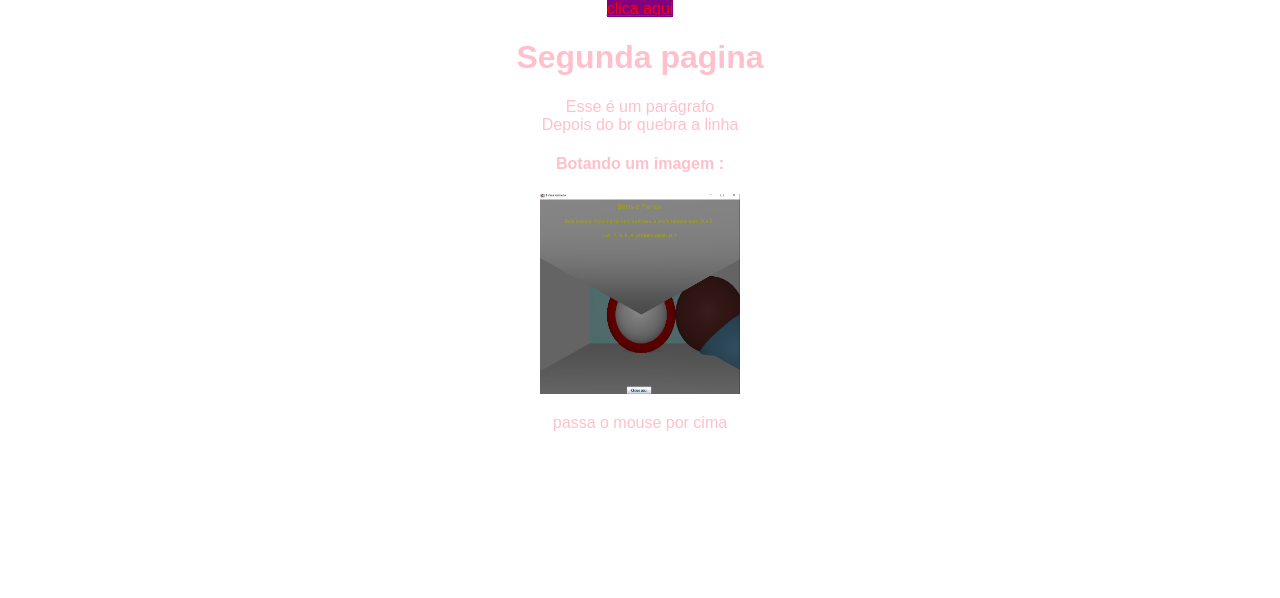
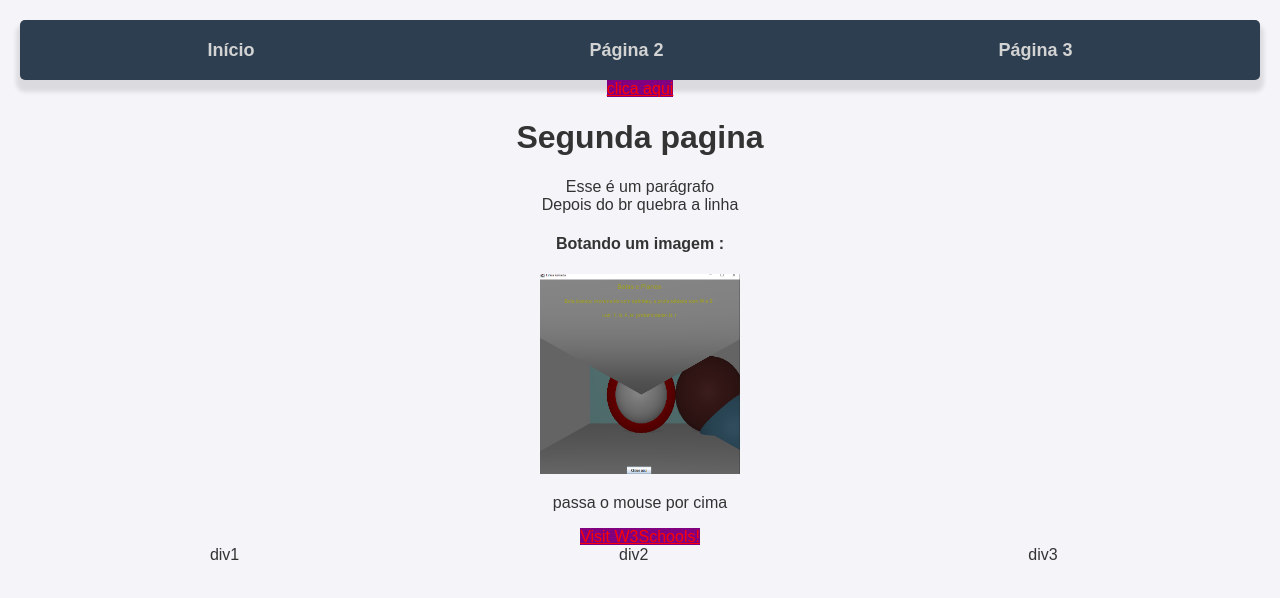
Before and after one commit to Mirkojr/basic-web-app-node, a website: page public/second.html in a window 1280 px wide. Drawn offline with Linux system fonts and the light colour scheme.

Commit message:
mais pratica

```diff
--- a/package.json
+++ b/package.json
@@ -14,5 +14,9 @@
     "cors": "^2.8.5",
     "express": "^4.21.2",
     "sqlite3": "^5.1.7"
+  },
+  "devDependencies": {
+    "@types/body-parser": "^1.19.5",
+    "@types/express": "^5.0.0"
   }
 }
--- a/public/second.html
+++ b/public/second.html
@@ -19,6 +19,12 @@ The href attribute of <a> specifies the URL of the page the link goes to
     <ins> - Inserted text
     <sub> - Subscript text
     <sup> - Superscript text
+
+        for links: target atribute
+        _self - Default. Opens the document in the same window/tab as it was clicked
+        _blank - Opens the document in a new window or tab
+        _parent - Opens the document in the parent frame
+        _top - Opens the document in the full body of the window
 -->
 <html>
 <head lang="pt-br">
@@ -26,13 +32,36 @@ The href attribute of <a> specifies the URL of the page the link goes to
     <meta name="viewport" content = "width=device-width, initial-scale=1.0">
     <title>Segunda pagina</title>
     <link rel="stylesheet" href = "styleSecond.css">
+    <link rel="stylesheet" href="style3.css">
+    <style>
+        div.mycontainer {
+          width:100%;
+          overflow:auto;
+        }
+        div.mycontainer div {
+          width:33%;
+          float:left;
+        }
+        </style>
 </head>
 <body>
+  <div class="barra-superior">
+    <a href="index.html" class="link">Início</a>
+    <a href="second.html" class="link">Página 2</a>
+    <a href="third.html" class="link">Página 3</a>
+  </div>
     <a href="https://www.w3schools.com">clica aqui</a>
     <h1>Segunda pagina </h1>
     <p> Esse é um parágrafo <br> Depois do br quebra a linha </p>
      <h4>Botando um imagem : </h4>
      <img src="res/imagem.png" width="200" height="200" alt="imagem">
     <p title="passou"> passa o mouse por cima</p>
+    <a href="https://www.w3schools.com/" target="_blank">Visit W3Schools!</a>
+    <!-- Tentando fazer uma div que seja horizontal-->
+     <div class="mycontainer">
+        <div >div1</div>
+        <div >div2</div>
+        <div >div3</div>
+     </div>
 </body>
 </html>
--- a/public/style.css
+++ b/public/style.css
@@ -28,7 +28,7 @@ button {
 }
 
 input[type="text"]:focus,
-input[type="number"]:focus,
+input[type="email"]:focus,
 button:hover {
   border-color: #007BFF;
   outline: none;
--- /dev/null
+++ b/public/style3.css
@@ -0,0 +1,50 @@
+/* Estilo Geral */
+body {
+  font-family: Arial, sans-serif;
+  text-align: center;
+  background-color: #f4f4f9;
+  color: #333;
+  margin: 0;
+  padding: 20px;
+}
+
+
+/* Barra Superior */
+.barra-superior {
+  display: flex;
+  justify-content: space-around; /* Espaço uniforme entre links */
+  align-items: center; /* Centraliza os links verticalmente */
+  height: 60px;
+  background-color: #2c3e50;
+  color: white;
+  box-shadow: 0 8px 4px 4px rgba(0, 0, 0, 0.1);
+  padding: 0 20px; /* Espaçamento interno */
+  border-radius: 5px;
+}
+
+/* Links da Barra */
+.barra-superior .link {
+  text-decoration: none;
+  color: #d3d3d3; /* Cor mais escura para o texto */
+  font-size: 18px;
+  font-weight: bold;
+  margin: 0 15px; /* Espaçamento horizontal entre os links */
+  transition: color 0.3s ease, transform 0.2s ease;
+}
+
+.barra-superior .link:hover {
+  color: #1abc9c; /* Cor ao passar o mouse */
+  transform: scale(1.1); /* Aumenta ligeiramente o tamanho */
+}
+
+/* Responsividade */
+@media (max-width: 600px) {
+  .barra-superior {
+    flex-direction: column; /* Empilha os links em telas pequenas */
+    height: auto;
+  }
+
+  .barra-superior .link {
+    margin: 10px 0; /* Espaçamento vertical em telas pequenas */
+  }
+}
--- a/public/styleSecond.css
+++ b/public/styleSecond.css
@@ -1,13 +1,14 @@
 body {
   font-family: Arial, sans-serif;
   text-align: center;
-  background-color: rgba(255, 255, 255, 0.781);
-  color:  pink;
+  background-color: #f4f4f9;
+  color: #333;
   margin: 0;
-  padding: 20x;
+  padding: 20px;
 }
 
-a {
+
+a:not(.barra-superior a) {
     font-family: Arial;
     background-color: purple;
     color: red;
```
Also changed, not shown: public/index.html (+7 -0 lines), public/script.js (+9 -1 lines), public/third.html (added, +16 -0 lines), server.js (+14 -6 lines), 2 other files.
